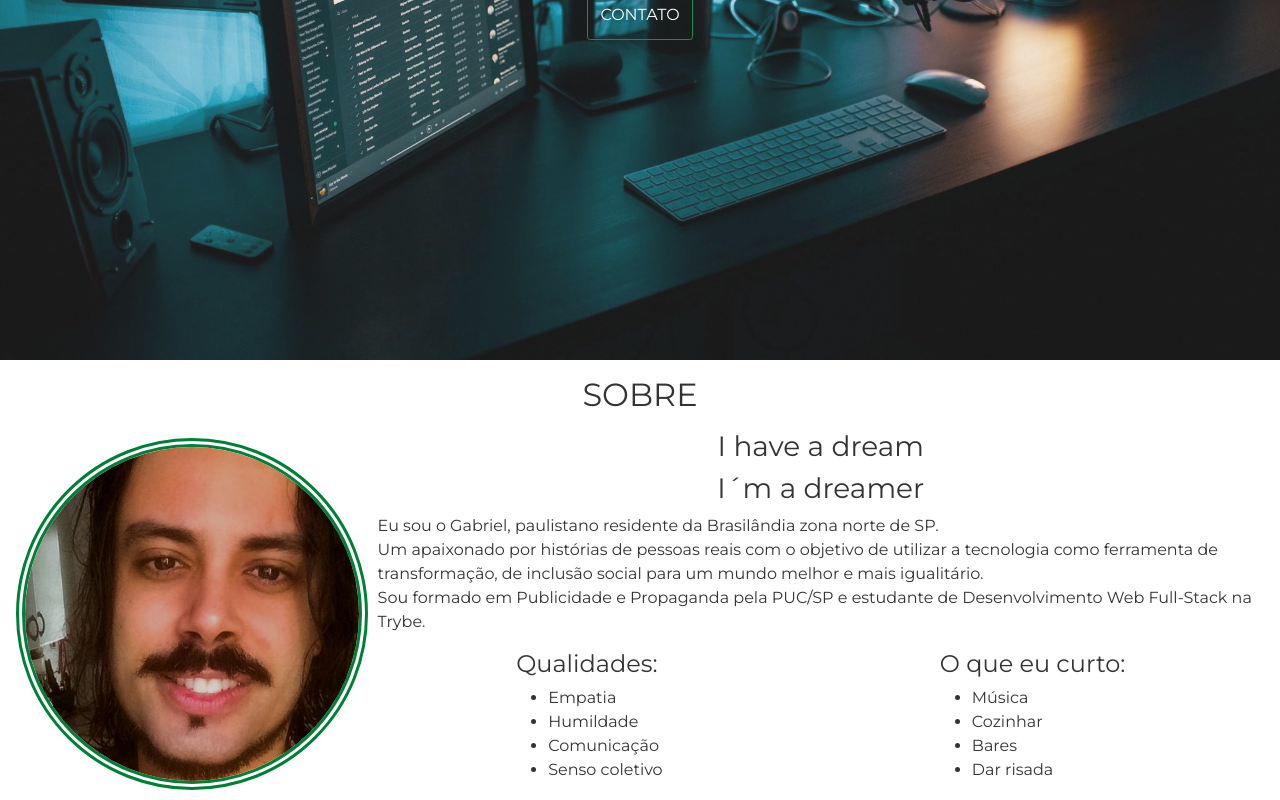
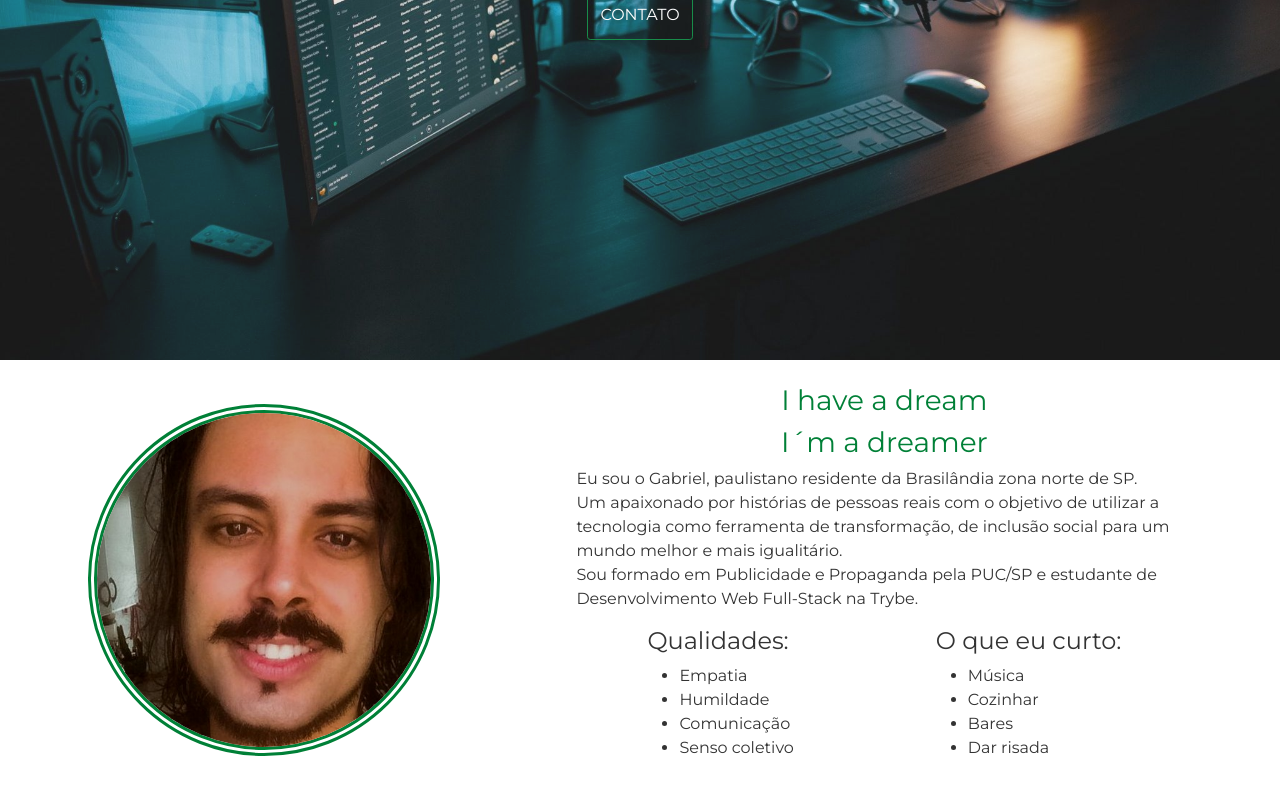
Before and after one commit to gvscript/gvscript.github.io, a React (Create React App) app: page / in a window 1280 px wide. Shown: the part 440-1240 px from the top of the page. Built offline with nearby package versions, Linux system fonts and the light colour scheme.

Commit message:
estilo sobre

```diff
--- a/src/App.css
+++ b/src/App.css
@@ -148,14 +148,14 @@ nav ul li {
 .about > h2 {
   text-transform: uppercase;
   margin: 1rem;
-  color: var(--primary-dark-op);
+  color: var(--primary-green);
 }
 
 .content-container {
   display: flex;
+  justify-content: space-around;
   align-items: center;
-  margin-left: 1rem;
-  margin-right: 1rem;
+  margin: 1.5rem;
   /* border: 1px solid rgb(101, 19, 168); */
 
 
@@ -191,10 +191,12 @@ nav ul li {
 
 .about-me {
   /* border: 1px solid orange; */
+  width: 50%;
   color: var(--primary-dark-op);
 }
 .about-me h3 {
   text-align: center;
+  color: var(--primary-green);
 }
 
 .quality-hooby {
--- a/src/components/Header.js
+++ b/src/components/Header.js
@@ -3,7 +3,7 @@ import Type from 'react-typed';
 
 const Header = () => {
   return (
-    <div className="header-wraper">
+    <div id="home" className="header-wraper">
       <div className="main-info">
         <h1>Desenvolvedor Web Full-Stack</h1>
         <Type
--- a/src/components/Navbar.js
+++ b/src/components/Navbar.js
@@ -6,7 +6,7 @@ const Navbar = () => {
     <nav className="navbar navbar-expand-lg navbar-light bg-dark">
       <div className="container">
 
-      <a className="navbar-brand" href="#"><img className="logo" alt="GV Logo" src={gvLogo} /></a>
+      <a className="navbar-brand" href="#home"><img className="logo" alt="GV Logo" src={gvLogo} /></a>
         <button className="navbar-toggler" type="button" data-toggle="collapse" data-target="#navbarSupportedContent" aria-controls="navbarSupportedContent" aria-expanded="false" aria-label="Toggle navigation">
           <span className="navbar-toggler-icon"></span>
         </button>
@@ -14,10 +14,10 @@ const Navbar = () => {
         <div className="collapse navbar-collapse" id="navbarSupportedContent">
           <ul className="navbar-nav">
             <li className="nav-item active">
-              <a className="nav-link" href="#">Home </a>
+              <a className="nav-link" href="#home">Home </a>
             </li>
             <li className="nav-item">
-              <a className="nav-link" href="#">Sobre</a>
+              <a className="nav-link" href="#sobre">Sobre</a>
             </li>
             <li className="nav-item">
               <a className="nav-link" href="#">Habilidades</a>
--- a/src/components/Sobre.js
+++ b/src/components/Sobre.js
@@ -1,11 +1,10 @@
 import React from 'react';
 import foto from '../img/Gabis2.jpeg'
-import Type from 'react-typed';
 
 const Sobre = () => {
   return(
-    <div class= "about">
-      <h2>Sobre</h2>
+    <div id="sobre" class= "about">
+      {/* <h2>Sobre</h2> */}
       <div className="content-container">
 
         <img alt="Foto Gabriel" src={foto}/>
```
